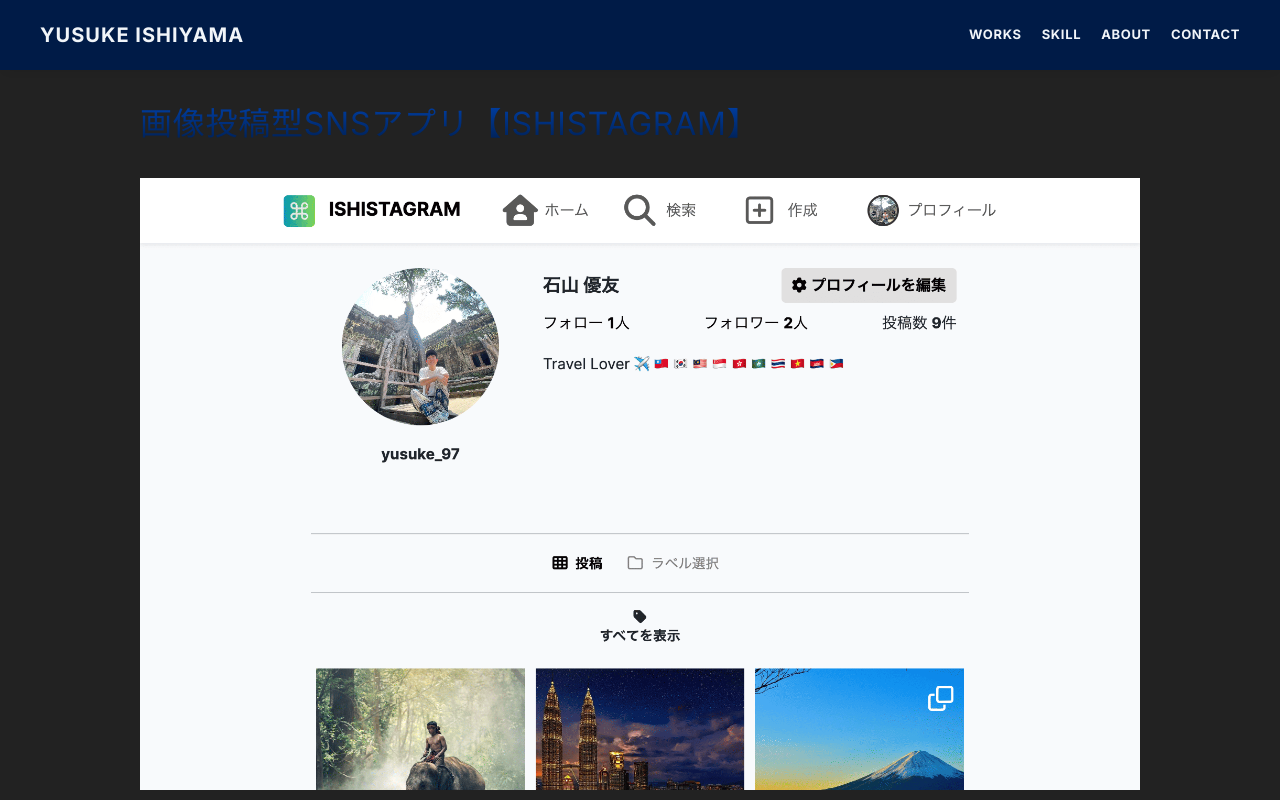
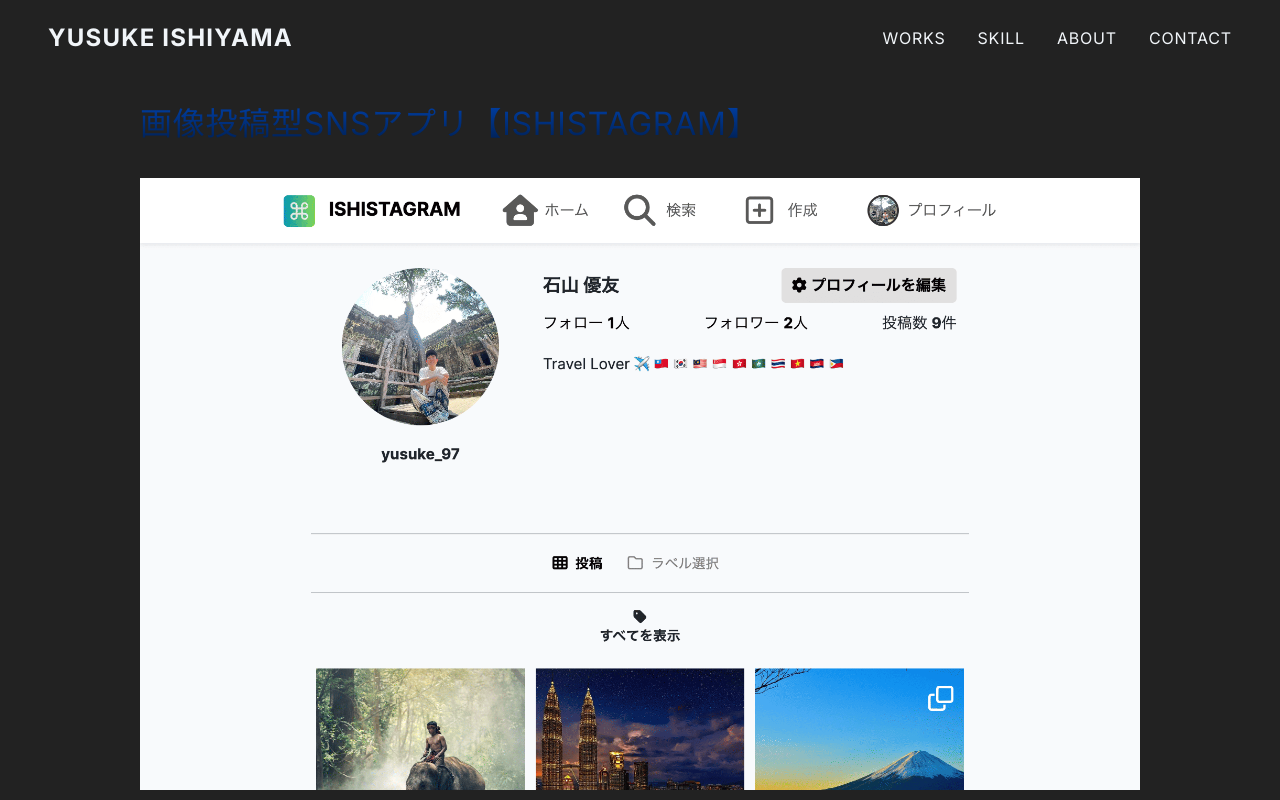
Before and after one commit to yusuke-97/yusuke-portfolio, a Next.js app: page /works/ishistagram in a window 1280 px wide. Shown: the top 800 px of the page. Built offline with nearby package versions, Linux system fonts and the light colour scheme.

Commit message:
ヘッダーの修正

```diff
--- a/public/css/style.css
+++ b/public/css/style.css
@@ -84,22 +84,27 @@ main {
   top: 0;
   z-index: 100;
   width: 100%;
-  background-color: #001B47;
-  box-shadow: 0 5px 10px -6px rgba(0,0,0,.1);
+  /* background-color: #212121;
+  box-shadow: 0 5px 10px -6px rgba(0,0,0,.1); */
+  transition: background-color 0.3s ease;
 }
 
-.header .container {
+.header.scrolled {
+  background-color: rgba(33, 33, 33, 0.5);
+  /* backdrop-filter: blur(6px); */
+}
+
+.header .inner {
   display: flex;
   align-items: center;
   justify-content: space-between;
-  padding: 20px 40px;
+  padding: 20px 48px;
 }
 
 .header-logo {
-  font-size: 20px;
+  font-size: 24px;
   font-weight: bold;
-  line-height: 1.2;
-  margin-right: 20px;
+  line-height: 1.5;
   letter-spacing: .05em;
 }
 
@@ -111,18 +116,13 @@ main {
   display: flex;
   justify-content: space-between;
   list-style: none;
-}
-
-.header .gnav-item:not(:last-child) {
-  margin-right: 20px;
+  gap: 32px;
 }
 
 .header .gnav-item a {
   position: relative;
-  font-size: 13px;
-  font-weight: bold;
+  font-size: 16px;
   display: inline-block;
-  padding: 5px 0;
   transition: .3s;
   letter-spacing: .05em;
   color: #F1F5F9;
@@ -654,7 +654,7 @@ main {
   background-color: #001B47;
 }
 
-.footer .container {
+.footer .inner {
   display: flex;
   align-items: center;
   justify-content: space-between;
@@ -995,7 +995,7 @@ main {
   }
 
   /* ヘッダー */
-  .header .container {
+  .header .inner {
     padding: 15px;
   }
 
--- a/src/app/components/Footer.js
+++ b/src/app/components/Footer.js
@@ -5,7 +5,7 @@ import Link from "next/link";
 export default function Footer() {
   return (
     <footer className="footer">
-      <div className="container">
+      <div className="inner">
         <h1 className="footer-logo">
           <Link href="/">YUSUKE ISHIYAMA</Link>
         </h1>
--- a/src/app/components/Header.js
+++ b/src/app/components/Header.js
@@ -1,26 +1,31 @@
+"use client";
+import { useState, useEffect } from "react";
 import Link from "next/link";
 
 export default function Header() {
+  const [scrolled, setScrolled] = useState(false);
+
+  useEffect(() => {
+    const handleScroll = () => {
+      // 画面の高さ 100vh を基準に変更
+      setScrolled(window.scrollY > window.innerHeight);
+    };
+    window.addEventListener("scroll", handleScroll);
+    return () => window.removeEventListener("scroll", handleScroll);
+  }, []);
+
   return (
-    <header className="header">
-      <div className="container">
+    <header className={`header ${scrolled ? "scrolled" : ""}`}>
+      <div className="inner">
         <h1 className="header-logo">
           <Link href="/">YUSUKE ISHIYAMA</Link>
         </h1>
         <nav className="gnav">
-        <ul className="gnav-list">
-          <li className="gnav-item">
-            <Link href="/#works">WORKS</Link>
-          </li>
-          <li className="gnav-item">
-            <Link href="/#skill">SKILL</Link>
-          </li>
-          <li className="gnav-item">
-            <Link href="/#about">ABOUT</Link>
-          </li>
-          <li className="gnav-item">
-            <Link href="/#contact">CONTACT</Link>
-          </li>
+          <ul className="gnav-list">
+            <li className="gnav-item"><Link href="/#works">WORKS</Link></li>
+            <li className="gnav-item"><Link href="/#skill">SKILL</Link></li>
+            <li className="gnav-item"><Link href="/#about">ABOUT</Link></li>
+            <li className="gnav-item"><Link href="/#contact">CONTACT</Link></li>
           </ul>
         </nav>
       </div>
--- a/src/app/page.js
+++ b/src/app/page.js
@@ -9,8 +9,31 @@ import { useEffect, useState, useRef } from "react";
 
 export default function Home() {
   useFadeInScroll();
-  const [submitImg, setSubmitImg] = useState("/img/button-submit.png"); // ボタン画像
+  const [submitImg, setSubmitImg] = useState("/img/button-submit.png");
   const formRef = useRef(null);
+
+  useEffect(() => {
+    if (typeof window === "undefined") return;
+
+    const { history, location } = window;
+    const prev = history.scrollRestoration;
+
+    if ("scrollRestoration" in history) {
+      history.scrollRestoration = "manual";
+    }
+
+    const hasHash = location.hash && location.hash.length > 1;
+
+    if (!hasHash) {
+      requestAnimationFrame(() => {
+        window.scrollTo({ top: 0, left: 0, behavior: "auto" });
+      });
+    }
+
+    return () => {
+      if (prev) history.scrollRestoration = prev;
+    };
+  }, []);
 
   useEffect(() => {
     const handleAnchorClick = (e) => {
```
